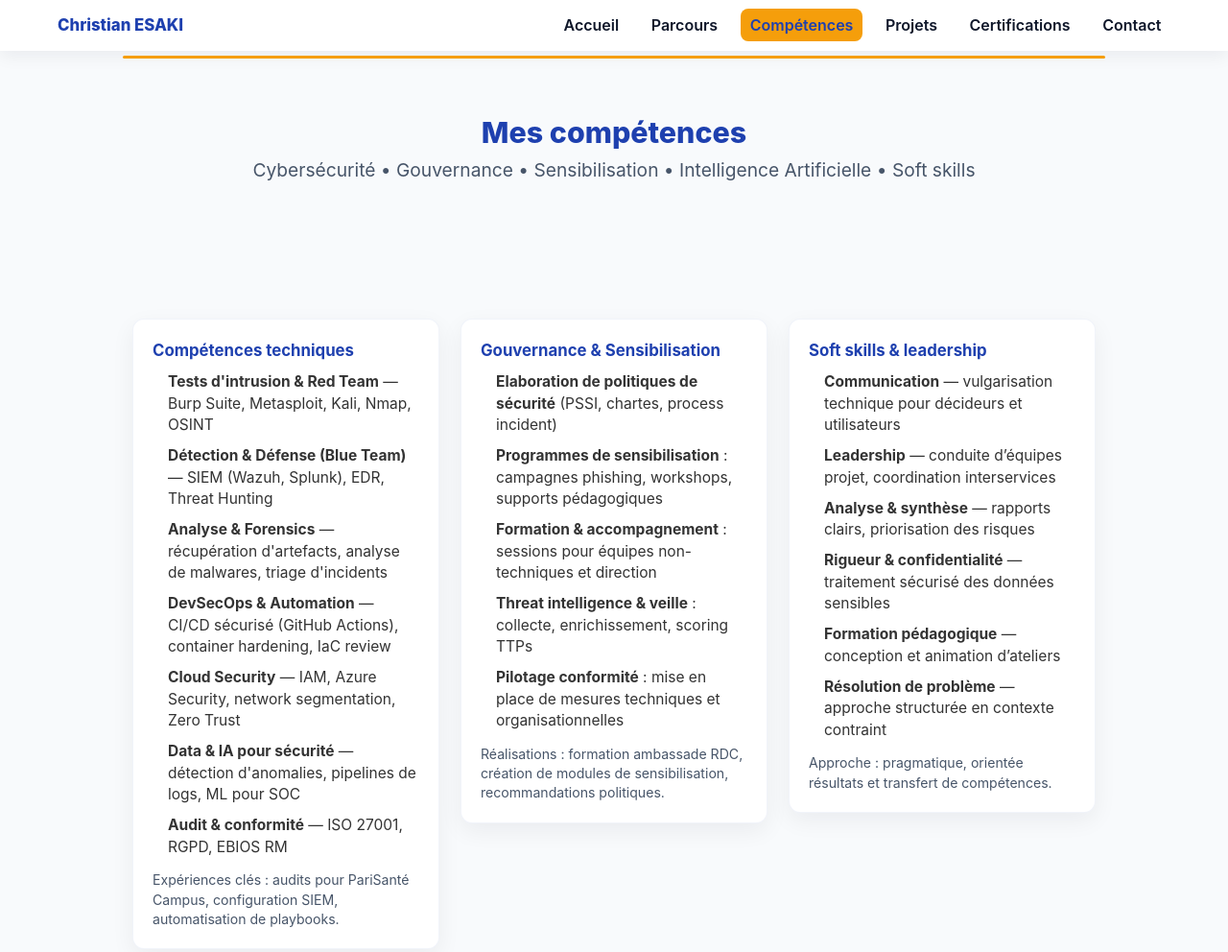
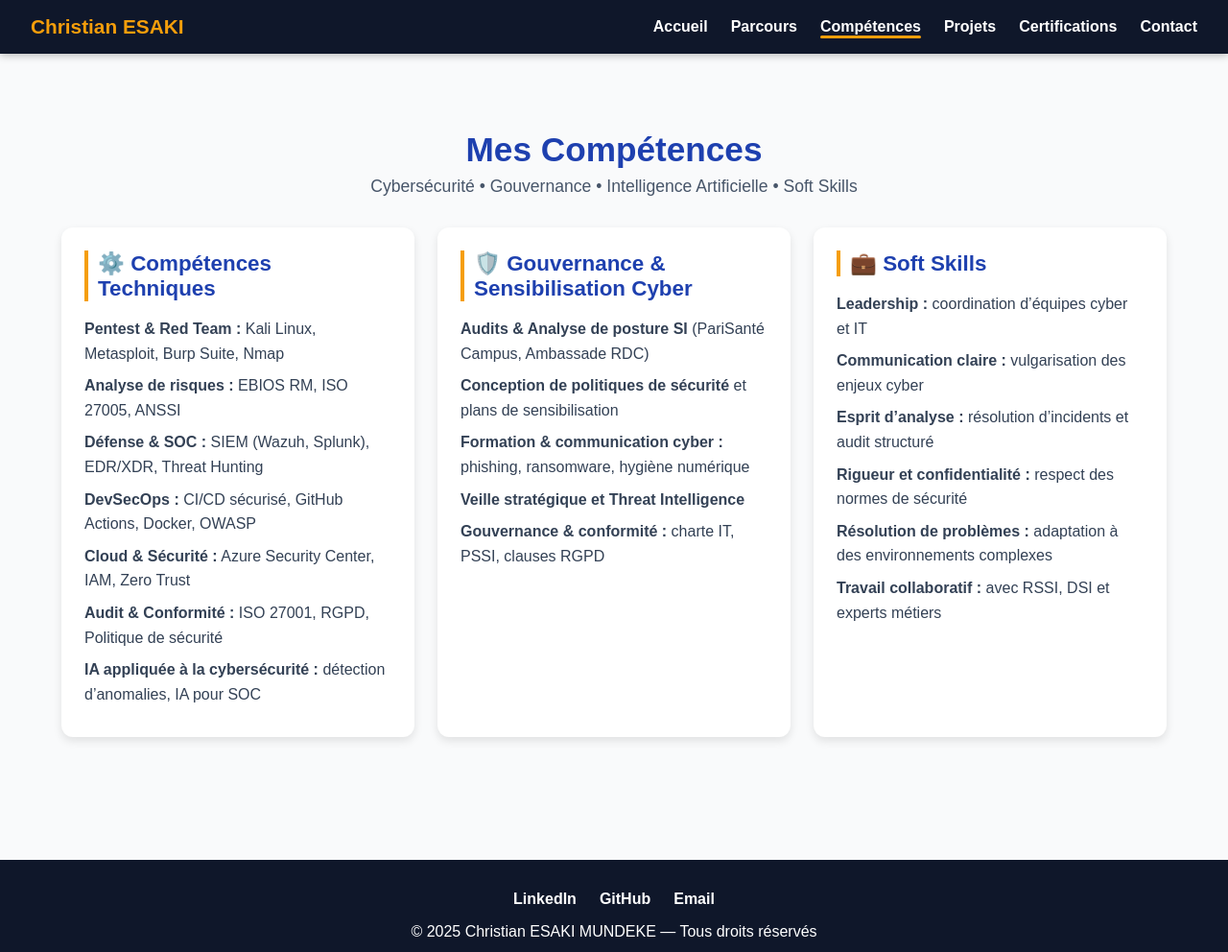
Before and after one commit to christian-esaki1/christian-esaki-portfolio, a plain HTML site: page competences.html in a window 1280 px wide. Shown: the top 992 px of the page at 96% size. Drawn offline with Linux system fonts and the light colour scheme.

Commit message:
Update competences.html

```diff
--- a/competences.html
+++ b/competences.html
@@ -2,255 +2,273 @@
 <html lang="fr">
 <head>
   <meta charset="utf-8">
-  <meta name="viewport" content="width=device-width,initial-scale=1">
-  <title>Compétences | Christian ESAKI</title>
+  <meta name="viewport" content="width=device-width, initial-scale=1.0">
+  <title>Compétences | Christian ESAKI MUNDEKE</title>
 
-  <!-- Security headers (meta) - pour améliorer, préférez les headers HTTP côté serveur -->
+  <!-- Sécurité DevSecOps -->
   <meta http-equiv="Content-Security-Policy"
-        content="default-src 'self'; img-src 'self' data: https:; style-src 'self' 'unsafe-inline'; script-src 'self' 'unsafe-inline'; object-src 'none'; frame-ancestors 'none'; base-uri 'self';">
+        content="default-src 'self'; img-src 'self' https: data:; style-src 'self' 'unsafe-inline'; script-src 'self'; object-src 'none'; frame-ancestors 'none'; base-uri 'self'; form-action 'self';">
   <meta http-equiv="X-Content-Type-Options" content="nosniff">
   <meta http-equiv="X-Frame-Options" content="DENY">
   <meta name="referrer" content="no-referrer">
   <meta name="robots" content="index,follow">
 
-  <link rel="stylesheet" href="css/style.css">
+  <style>
+    /* --- RESET --- */
+    * { margin: 0; padding: 0; box-sizing: border-box; }
 
-  <style>
-    :root{
-      --bg: #f8fafc;
-      --surface: #ffffff;
-      --text: #0f172a;
-      --muted: #475569;
-      --primary: #1e40af;
-      --accent: #f59e0b;
-      --card-border: rgba(30,64,175,0.06);
-      --shadow: rgba(16,24,40,0.06);
+    body {
+      font-family: 'Poppins', Arial, sans-serif;
+      background: #f9fafb;
+      color: #0f172a;
+      overflow-x: hidden;
     }
 
-    /* Page baseline */
-    *{box-sizing:border-box}
-    body{font-family:Inter,Segoe UI,Roboto,Arial,sans-serif;background:var(--bg);color:var(--text);margin:0;line-height:1.45}
-    a{color:inherit;text-decoration:none}
-    .container{max-width:1100px;margin:0 auto;padding:1.5rem}
-
-    /* NAV */
-    .site-nav{background:var(--surface);box-shadow:0 6px 18px var(--shadow);position:sticky;top:0;z-index:1200}
-    .nav-inner{max-width:1200px;margin:0 auto;display:flex;align-items:center;justify-content:space-between;padding:.9rem 1.25rem;gap:1rem}
-    .brand{color:var(--primary);font-weight:800;font-size:1.05rem;text-decoration:none}
-    .nav-toggle{background:transparent;border:0;padding:.25rem;display:none;cursor:pointer}
-    .nav-menu{list-style:none;display:flex;gap:.9rem;margin:0;padding:0;align-items:center}
-    .nav-menu a{color:var(--text);font-weight:600;padding:.45rem .6rem;border-radius:8px;transition:color .18s,background .18s}
-    .nav-menu a:hover{color:var(--primary)}
-    .nav-menu a.active{color:var(--primary)}
-    .nav-menu a.active::after{content:"";position:absolute;left:10%;right:10%;height:3px;bottom:-8px;background:var(--accent);border-radius:4px}
-
-    @media (max-width:900px){
-      .nav-toggle{display:inline-flex}
-      .nav-menu{
-        position:fixed;top:64px;right:0;width:min(92%,360px);height:calc(100% - 64px);
-        background:var(--surface);flex-direction:column;padding:1rem;gap:.75rem;transform:translateX(110%);
-        transition:transform .28s cubic-bezier(.2,.9,.2,1);box-shadow:-8px 0 24px rgba(0,0,0,0.12)
-      }
-      .nav-menu.open{transform:translateX(0)}
-      .nav-menu a{padding:.9rem 1rem}
+    /* --- NAVIGATION --- */
+    nav {
+      background: #0f172a;
+      color: white;
+      padding: 1rem 2rem;
+      display: flex;
+      justify-content: space-between;
+      align-items: center;
+      position: sticky;
+      top: 0;
+      z-index: 1000;
+      box-shadow: 0 2px 8px rgba(0,0,0,0.25);
     }
 
-    /* Header */
-    .page-header{padding:2.4rem 0 1.2rem;text-align:center}
-    .section-title{font-size:1.9rem;color:var(--primary);font-weight:800;margin-bottom:.25rem}
-    .section-subtitle{color:var(--muted);margin-bottom:1.6rem}
-
-    /* Grid of competence cards */
-    .competence-grid{
-      display:grid;
-      grid-template-columns: repeat(3, 1fr);
-      gap:22px;
-      align-items:start;
-      padding:1rem;
-    }
-    .competence-card{
-      background:var(--surface);border:1px solid var(--card-border);border-radius:12px;padding:1.25rem;
-      box-shadow:0 8px 24px var(--shadow);transition:transform .18s,box-shadow .18s;
-    }
-    .competence-card:hover{transform:translateY(-6px);box-shadow:0 18px 40px rgba(16,24,40,0.12)}
-    .competence-card h2{margin:0 0 .6rem;color:var(--primary);font-size:1.05rem}
-    .competence-card ul{margin:0;padding-left:1rem;color:var(--muted)}
-    .competence-card li{margin-bottom:.6rem;font-size:.97rem}
-
-    /* Extra info line under each card for credibility */
-    .meta{margin-top:.8rem;font-size:.88rem;color:var(--muted)}
-
-    /* Responsive */
-    @media (max-width:1100px){
-      .competence-grid{grid-template-columns:repeat(2,1fr)}
-    }
-    @media (max-width:680px){
-      .competence-grid{grid-template-columns:1fr}
-      .nav-menu{width:100%}
+    .logo {
+      font-weight: 800;
+      color: #f59e0b;
+      text-decoration: none;
+      font-size: 1.3rem;
     }
 
-    /* Footer */
-    footer{padding:2rem 1rem;text-align:center;color:var(--muted);font-size:.95rem}
-    .social-links{display:flex;gap:1rem;justify-content:center;margin-bottom:.65rem}
-    .social-links a{color:var(--primary);font-weight:700}
+    .nav-menu {
+      list-style: none;
+      display: flex;
+      gap: 1.5rem;
+    }
+
+    .nav-menu a {
+      color: white;
+      text-decoration: none;
+      font-weight: 600;
+      position: relative;
+      transition: color 0.3s ease;
+    }
+
+    .nav-menu a.active::after,
+    .nav-menu a:hover::after {
+      content: '';
+      position: absolute;
+      bottom: -4px;
+      left: 0;
+      width: 100%;
+      height: 3px;
+      background: #f59e0b;
+      border-radius: 2px;
+    }
+
+    /* Menu burger */
+    .menu-toggle {
+      display: none;
+      flex-direction: column;
+      cursor: pointer;
+    }
+    .menu-toggle span {
+      background: white;
+      height: 3px;
+      width: 25px;
+      margin: 4px 0;
+      border-radius: 2px;
+      transition: 0.3s;
+    }
+
+    @media (max-width: 768px) {
+      .menu-toggle { display: flex; }
+      .nav-menu {
+        display: none;
+        flex-direction: column;
+        width: 100%;
+        background: #0f172a;
+        position: absolute;
+        top: 70px;
+        left: 0;
+        padding: 1rem 0;
+      }
+      .nav-menu.open { display: flex; }
+      .nav-menu a { padding: 1rem; text-align: center; }
+    }
+
+    /* --- SECTION COMPÉTENCES --- */
+    main {
+      padding: 80px 1.5rem;
+      max-width: 1200px;
+      margin: auto;
+    }
+
+    .section-title {
+      text-align: center;
+      font-size: 2.2rem;
+      color: #1e40af;
+      font-weight: 800;
+      margin-bottom: 0.5rem;
+    }
+
+    .section-subtitle {
+      text-align: center;
+      color: #475569;
+      font-size: 1.1rem;
+      margin-bottom: 2rem;
+    }
+
+    .competence-grid {
+      display: grid;
+      grid-template-columns: repeat(auto-fit, minmax(320px, 1fr));
+      gap: 1.5rem;
+    }
+
+    .competence-card {
+      background: white;
+      border-radius: 12px;
+      padding: 1.5rem;
+      box-shadow: 0 4px 10px rgba(0,0,0,0.1);
+      transition: transform 0.3s ease;
+    }
+
+    .competence-card:hover {
+      transform: translateY(-5px);
+    }
+
+    .competence-card h2 {
+      color: #1e40af;
+      font-size: 1.4rem;
+      margin-bottom: 1rem;
+      border-left: 4px solid #f59e0b;
+      padding-left: 10px;
+    }
+
+    .competence-card ul {
+      list-style: none;
+      line-height: 1.6;
+      color: #334155;
+    }
+
+    .competence-card li {
+      margin-bottom: 0.5rem;
+    }
+
+    /* --- FOOTER --- */
+    footer {
+      background: #0f172a;
+      color: white;
+      text-align: center;
+      padding: 2rem 1rem;
+      margin-top: 3rem;
+    }
+
+    .social-links {
+      display: flex;
+      justify-content: center;
+      gap: 1.5rem;
+      margin-bottom: 1rem;
+    }
+
+    .social-link {
+      color: white;
+      text-decoration: none;
+      font-weight: 600;
+      transition: color 0.3s;
+    }
+
+    .social-link:hover {
+      color: #f59e0b;
+    }
   </style>
 </head>
+
 <body>
-  <!-- Nav: drop-in professional component -->
-  <nav class="site-nav" aria-label="Navigation principale">
-    <div class="nav-inner">
-      <a class="brand" href="index.html">Christian ESAKI</a>
-
-      <button id="nav-toggle" class="nav-toggle" aria-controls="main-menu" aria-expanded="false" aria-label="Ouvrir le menu">
-        <svg width="24" height="24" viewBox="0 0 24 24" aria-hidden="true" focusable="false"><rect x="3" y="6" width="18" height="2" rx="1"></rect><rect x="3" y="11" width="18" height="2" rx="1"></rect><rect x="3" y="16" width="18" height="2" rx="1"></rect></svg>
-      </button>
-
-      <ul id="main-menu" class="nav-menu" role="menubar">
-        <li role="none"><a role="menuitem" href="index.html">Accueil</a></li>
-        <li role="none"><a role="menuitem" href="parcours.html">Parcours</a></li>
-        <li role="none"><a role="menuitem" href="competences.html">Compétences</a></li>
-        <li role="none"><a role="menuitem" href="projets.html">Projets</a></li>
-        <li role="none"><a role="menuitem" href="certifications.html">Certifications</a></li>
-        <li role="none"><a role="menuitem" href="contact.html">Contact</a></li>
-      </ul>
+  <!-- NAVIGATION -->
+  <nav>
+    <a href="index.html" class="logo">Christian ESAKI</a>
+    <div class="menu-toggle" id="menu-toggle">
+      <span></span><span></span><span></span>
     </div>
+    <ul class="nav-menu" id="nav-menu">
+      <li><a href="index.html">Accueil</a></li>
+      <li><a href="parcours.html">Parcours</a></li>
+      <li><a href="competences.html" class="active">Compétences</a></li>
+      <li><a href="projets.html">Projets</a></li>
+      <li><a href="certifications.html">Certifications</a></li>
+      <li><a href="contact.html">Contact</a></li>
+    </ul>
   </nav>
 
-  <main class="container" id="main">
-    <header class="page-header">
-      <h1 class="section-title">Mes compétences</h1>
-      <p class="section-subtitle">Cybersécurité • Gouvernance • Sensibilisation • Intelligence Artificielle • Soft skills</p>
-    </header>
+  <!-- CONTENU -->
+  <main>
+    <h1 class="section-title">Mes Compétences</h1>
+    <p class="section-subtitle">Cybersécurité • Gouvernance • Intelligence Artificielle • Soft Skills</p>
 
-    <section aria-label="Compétences principales">
-      <div class="competence-grid">
-        <!-- Technical -->
-        <article class="competence-card" aria-labelledby="tech-title">
-          <h2 id="tech-title">Compétences techniques</h2>
-          <ul>
-            <li><strong>Tests d'intrusion & Red Team</strong> — Burp Suite, Metasploit, Kali, Nmap, OSINT</li>
-            <li><strong>Détection & Défense (Blue Team)</strong> — SIEM (Wazuh, Splunk), EDR, Threat Hunting</li>
-            <li><strong>Analyse & Forensics</strong> — récupération d'artefacts, analyse de malwares, triage d'incidents</li>
-            <li><strong>DevSecOps & Automation</strong> — CI/CD sécurisé (GitHub Actions), container hardening, IaC review</li>
-            <li><strong>Cloud Security</strong> — IAM, Azure Security, network segmentation, Zero Trust</li>
-            <li><strong>Data & IA pour sécurité</strong> — détection d'anomalies, pipelines de logs, ML pour SOC</li>
-            <li><strong>Audit & conformité</strong> — ISO 27001, RGPD, EBIOS RM</li>
-          </ul>
-          <div class="meta">Expériences clés : audits pour PariSanté Campus, configuration SIEM, automatisation de playbooks.</div>
-        </article>
+    <div class="competence-grid">
+      <div class="competence-card">
+        <h2>⚙️ Compétences Techniques</h2>
+        <ul>
+          <li><strong>Pentest & Red Team :</strong> Kali Linux, Metasploit, Burp Suite, Nmap</li>
+          <li><strong>Analyse de risques :</strong> EBIOS RM, ISO 27005, ANSSI</li>
+          <li><strong>Défense & SOC :</strong> SIEM (Wazuh, Splunk), EDR/XDR, Threat Hunting</li>
+          <li><strong>DevSecOps :</strong> CI/CD sécurisé, GitHub Actions, Docker, OWASP</li>
+          <li><strong>Cloud & Sécurité :</strong> Azure Security Center, IAM, Zero Trust</li>
+          <li><strong>Audit & Conformité :</strong> ISO 27001, RGPD, Politique de sécurité</li>
+          <li><strong>IA appliquée à la cybersécurité :</strong> détection d’anomalies, IA pour SOC</li>
+        </ul>
+      </div>
 
-        <!-- Governance & Awareness -->
-        <article class="competence-card" aria-labelledby="gov-title">
-          <h2 id="gov-title">Gouvernance & Sensibilisation</h2>
-          <ul>
-            <li><strong>Elaboration de politiques de sécurité</strong> (PSSI, chartes, process incident)</li>
-            <li><strong>Programmes de sensibilisation</strong> : campagnes phishing, workshops, supports pédagogiques</li>
-            <li><strong>Formation & accompagnement</strong> : sessions pour équipes non-techniques et direction</li>
-            <li><strong>Threat intelligence & veille</strong> : collecte, enrichissement, scoring TTPs</li>
-            <li><strong>Pilotage conformité</strong> : mise en place de mesures techniques et organisationnelles</li>
-          </ul>
-          <div class="meta">Réalisations : formation ambassade RDC, création de modules de sensibilisation, recommandations politiques.</div>
-        </article>
+      <div class="competence-card">
+        <h2>🛡️ Gouvernance & Sensibilisation Cyber</h2>
+        <ul>
+          <li><strong>Audits & Analyse de posture SI</strong> (PariSanté Campus, Ambassade RDC)</li>
+          <li><strong>Conception de politiques de sécurité</strong> et plans de sensibilisation</li>
+          <li><strong>Formation & communication cyber :</strong> phishing, ransomware, hygiène numérique</li>
+          <li><strong>Veille stratégique et Threat Intelligence</strong></li>
+          <li><strong>Gouvernance & conformité :</strong> charte IT, PSSI, clauses RGPD</li>
+        </ul>
+      </div>
 
-        <!-- Soft skills -->
-        <article class="competence-card" aria-labelledby="soft-title">
-          <h2 id="soft-title">Soft skills & leadership</h2>
-          <ul>
-            <li><strong>Communication</strong> — vulgarisation technique pour décideurs et utilisateurs</li>
-            <li><strong>Leadership</strong> — conduite d’équipes projet, coordination interservices</li>
-            <li><strong>Analyse & synthèse</strong> — rapports clairs, priorisation des risques</li>
-            <li><strong>Rigueur & confidentialité</strong> — traitement sécurisé des données sensibles</li>
-            <li><strong>Formation pédagogique</strong> — conception et animation d’ateliers</li>
-            <li><strong>Résolution de problème</strong> — approche structurée en contexte contraint</li>
-          </ul>
-          <div class="meta">Approche : pragmatique, orientée résultats et transfert de compétences.</div>
-        </article>
+      <div class="competence-card">
+        <h2>💼 Soft Skills</h2>
+        <ul>
+          <li><strong>Leadership :</strong> coordination d’équipes cyber et IT</li>
+          <li><strong>Communication claire :</strong> vulgarisation des enjeux cyber</li>
+          <li><strong>Esprit d’analyse :</strong> résolution d’incidents et audit structuré</li>
+          <li><strong>Rigueur et confidentialité :</strong> respect des normes de sécurité</li>
+          <li><strong>Résolution de problèmes :</strong> adaptation à des environnements complexes</li>
+          <li><strong>Travail collaboratif :</strong> avec RSSI, DSI et experts métiers</li>
+        </ul>
       </div>
-    </section>
+    </div>
   </main>
 
+  <!-- FOOTER -->
   <footer>
     <div class="social-links">
-      <a href="https://www.linkedin.com/in/christian-esaki-mundeke/" target="_blank">LinkedIn</a>
-      <a href="https://github.com/christian-esaki1/" target="_blank">GitHub</a>
-      <a href="mailto:christian.esaki@gmail.com">Contact</a>
+      <a href="https://www.linkedin.com/in/christian-esaki-mundeke/" class="social-link" target="_blank" rel="noopener noreferrer">LinkedIn</a>
+      <a href="https://github.com/christian-esaki1/" class="social-link" target="_blank" rel="noopener noreferrer">GitHub</a>
+      <a href="mailto:christian.esaki@gmail.com" class="social-link">Email</a>
     </div>
-    <div style="color:var(--muted);font-size:.92rem">© 2025 Christian ESAKI MUNDEKE — Tous droits réservés</div>
+    <p>© 2025 Christian ESAKI MUNDEKE — Tous droits réservés</p>
   </footer>
 
   <script>
-  (function(){
-    'use strict';
-
-    // NAV: accessible burger and active link handling
-    const toggle = document.getElementById('nav-toggle');
-    const menu = document.getElementById('main-menu');
-    const links = Array.from(menu.querySelectorAll('a'));
-
-    // Normalize path
-    function currentPath(){
-      const p = (window.location.pathname || '').split('/').pop().toLowerCase();
-      return (!p || p === '') ? 'index.html' : p;
-    }
-
-    function setActive(){
-      const cur = currentPath();
-      links.forEach(a => {
-        const href = (a.getAttribute('href') || '').split('/').pop().toLowerCase();
-        a.classList.toggle('active', href === cur);
-      });
-    }
-    setActive();
-
-    // Toggle open/close
-    function openMenu(open){
-      if(open){
-        menu.classList.add('open');
-        toggle.setAttribute('aria-expanded','true');
-        document.body.style.overflow = 'hidden';
-        // focus first link
-        const first = menu.querySelector('a');
-        if(first) first.focus();
-      } else {
-        menu.classList.remove('open');
-        toggle.setAttribute('aria-expanded','false');
-        document.body.style.overflow = '';
-        toggle.focus();
-      }
-    }
-
-    // click on burger
-    if(toggle){
-      toggle.addEventListener('click', () => {
-        openMenu(!menu.classList.contains('open'));
-      });
-    }
-
-    // close when clicking a link (mobile)
-    links.forEach(a => {
-      a.addEventListener('click', () => {
-        if(menu.classList.contains('open')) openMenu(false);
-      });
+    // Sécurisation du JS : mode strict
+    "use strict";
+    const menuToggle = document.getElementById("menu-toggle");
+    const navMenu = document.getElementById("nav-menu");
+    menuToggle.addEventListener("click", () => navMenu.classList.toggle("open"));
+    document.addEventListener("click", e => {
+      if (!navMenu.contains(e.target) && !menuToggle.contains(e.target)) navMenu.classList.remove("open");
     });
-
-    // close on ESC
-    document.addEventListener('keydown', (e) => {
-      if(e.key === 'Escape' && menu.classList.contains('open')) openMenu(false);
-    });
-
-    // close on outside click (mobile)
-    document.addEventListener('click', (e) => {
-      if(!menu.contains(e.target) && !toggle.contains(e.target) && menu.classList.contains('open')){
-        openMenu(false);
-      }
-    });
-
-    // set rel noopener noreferrer on external links (safety)
-    document.querySelectorAll('a[target="_blank"]').forEach(a=>{
-      a.setAttribute('rel','noopener noreferrer');
-    });
-
-  })();
   </script>
 </body>
 </html>
```
